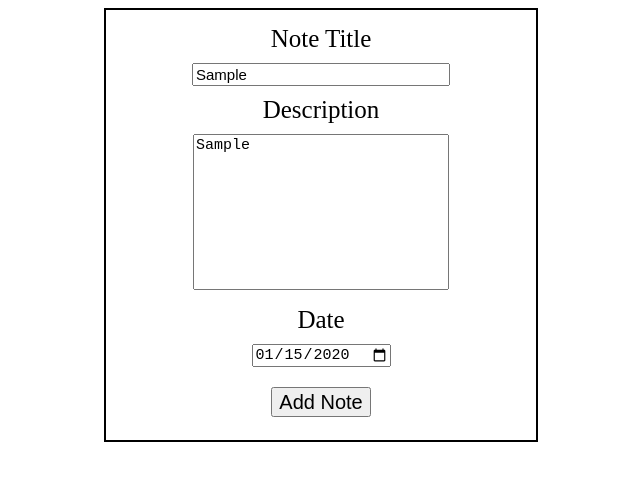
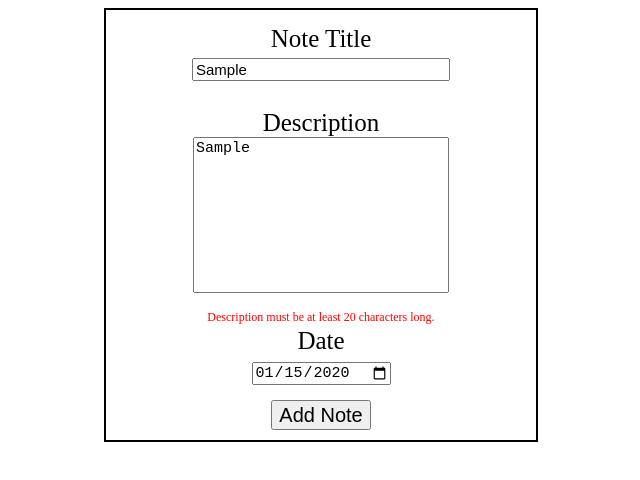
Before and after one commit to Medjai229/ITI-simple-note-app, a website: page addNote.html in a window 1280 px wide. Both pictures are taken after typing "Sample", "Sample", "2020-01-15" into the empty fields and a click on the button "Add Note". Shown: the whole page, without its empty margins (319-959 px from the left). Drawn offline with Linux system fonts and the light colour scheme; no server answers.

Commit message:
Adding validation to the title and description

```diff
--- a/addNote.css
+++ b/addNote.css
@@ -27,12 +27,16 @@
   font-size: 15px;
 }
 
-form * {
-  margin: 10px;
-}
-
 #add {
+  margin-top: 15px;
   height: 30px;
   width: 100px;
   font-size: 20px;
 }
+
+span {
+  margin: 0px;
+  font-size: 12px;
+  color: red;
+  opacity: 0;
+}
--- a/addNote.html
+++ b/addNote.html
@@ -14,6 +14,8 @@
         <br />
         <input type="text" name="title" id="title" />
         <br />
+        <span>Title must be at least 6 only characters long.</span>
+        <br />
         <label for="desc">Description</label>
         <br />
         <textarea
@@ -22,6 +24,8 @@
           id="desc"
           height="150px"
         ></textarea>
+        <br />
+        <span>Description must be at least 20 characters long.</span>
         <br />
         <label for="date">Date</label>
         <br />
--- a/addNote.js
+++ b/addNote.js
@@ -2,10 +2,26 @@ var addBtn = document.getElementById('add');
 var title = document.getElementById('title');
 var desc = document.getElementById('desc');
 var date = document.getElementById('date');
+var errorMsg = document.querySelectorAll('span');
 
 addBtn.addEventListener('click', (e) => {
   e.preventDefault();
   var xhr = new XMLHttpRequest();
+
+  var titleRegex = /^[a-zA-Z]{6,}/;
+  var descRegex = /^.{20,}/;
+
+  if (!titleRegex.test(title.value)) {
+    errorMsg[0].style.opacity = 1;
+    return;
+  }
+  errorMsg[0].style.opacity = 0;
+
+  if (!descRegex.test(desc.value)) {
+    errorMsg[1].style.opacity = 1;
+    return;
+  }
+  errorMsg[1].style.opacity = 0;
 
   var data = JSON.stringify({
     title: title.value,
--- a/editNote.css
+++ b/editNote.css
@@ -27,12 +27,16 @@
   font-size: 15px;
 }
 
-form * {
-  margin: 10px;
-}
-
 #save {
+  margin-top: 15px;
   height: 30px;
   width: 120px;
   font-size: 20px;
 }
+
+span {
+  margin: 0px;
+  font-size: 12px;
+  color: red;
+  opacity: 0;
+}
```
Also changed, not shown: editNote.html (+4 -0 lines), editNote.js (+16 -0 lines), notes.json (+10 -4 lines).
